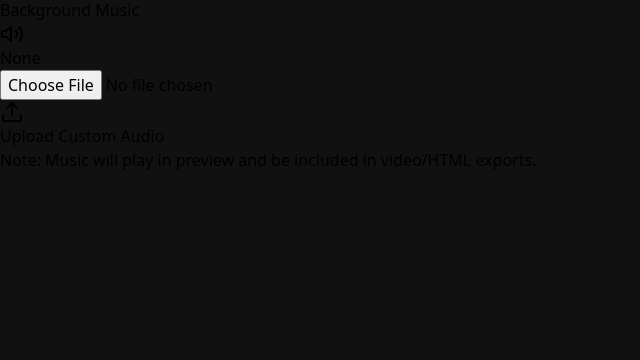
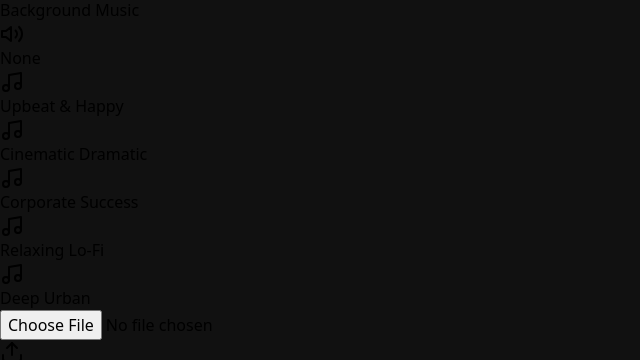
Before and after one commit to MusfiqurTuhin/metamorphosis-studio-git, a React (Vite) app: page / in a window 1280 px wide. Shown: the part 3762-4122 px from the top of the page, without its empty margins (0-640 px from the left). Before the commit the page ends 3934 px from the top, so only its background shows below. Built offline with nearby package versions, Linux system fonts and the light colour scheme; a web font is replaced by a local one.

Commit message:
Refactor stock music and audio playback logic
Updated stock music options and improved audio handling.

```diff
--- a/src/App.jsx
+++ b/src/App.jsx
@@ -42,9 +42,14 @@ const TEXT_ANIMATIONS = [
  { value: 'scale-up', label: 'Scale Up' },
 ];
 
-// Updated to remove stock music, keeping only 'None'
+// --- UPDATED STOCK MUSIC ---
 const STOCK_MUSIC = [
-    { label: 'None', value: '' }
+ { label: 'None', value: '' },
+ { label: 'Upbeat & Happy', value: 'https://assets.mixkit.co/music/preview/mixkit-tech-house-vibes-130.mp3' },
+ { label: 'Cinematic Dramatic', value: 'https://assets.mixkit.co/music/preview/mixkit-raising-me-higher-34.mp3' },
+ { label: 'Corporate Success', value: 'https://assets.mixkit.co/music/preview/mixkit-driving-ambition-32.mp3' },
+ { label: 'Relaxing Lo-Fi', value: 'https://assets.mixkit.co/music/preview/mixkit-dreaming-big-31.mp3' },
+ { label: 'Deep Urban', value: 'https://assets.mixkit.co/music/preview/mixkit-deep-urban-623.mp3' }
 ];
 
 const FONTS = [
@@ -185,12 +190,11 @@ export default function StoryBuilder() {
  useEffect(() => {
     if (audioRef.current) {
         if (isPlaying && metadata.audio) {
-            // Reset time if it was paused
-            // audioRef.current.currentTime = 0; // Uncomment if you want loop from start every play
+            // Use a promise to handle potential play interruptions or errors
             const playPromise = audioRef.current.play();
             if (playPromise !== undefined) {
                 playPromise.catch(error => {
-                    console.log("Audio play failed (user interaction needed first):", error);
+                    console.warn("Audio play failed (autoplay policy or loading):", error);
                 });
             }
         } else {
@@ -549,9 +553,17 @@ export default function StoryBuilder() {
     if (!audioUrl) return canvasStream;
 
     try {
+        const response = await fetch(audioUrl);
+        // Check if the fetch was successful
+        if (!response.ok) {
+            console.warn(`Audio fetch failed with status: ${response.status}`);
+            return canvasStream;
+        }
+
+        const arrayBuffer = await response.arrayBuffer();
         const audioCtx = new (window.AudioContext || window.webkitAudioContext)();
-        const response = await fetch(audioUrl);
-        const arrayBuffer = await response.arrayBuffer();
+
+        // Decode audio data
         const decodedAudio = await audioCtx.decodeAudioData(arrayBuffer);
 
         const dest = audioCtx.createMediaStreamDestination();
@@ -733,8 +745,8 @@ export default function StoryBuilder() {
      {/* HIDDEN ELEMENTS */}
      <div className="hidden">
          <canvas key={resolution.label} ref={canvasRef} width={resolution.width} height={resolution.height} />
-         {/* Audio Element for Preview Playback - With crossorigin anonymous */}
-         <audio ref={audioRef} src={metadata.audio} loop crossOrigin="anonymous" />
+         {/* Audio Element for Preview Playback - KEY prop forces remount on song change */}
+         <audio ref={audioRef} key={metadata.audio} src={metadata.audio} loop crossOrigin="anonymous" />
      </div>
 
      {/* SPLIT LAYOUT CONTAINER */}
```
